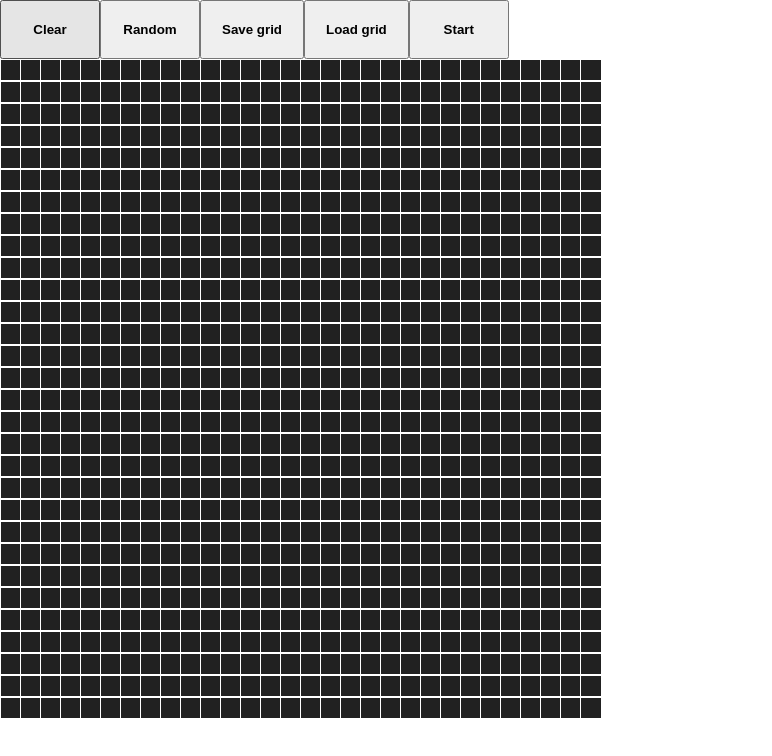
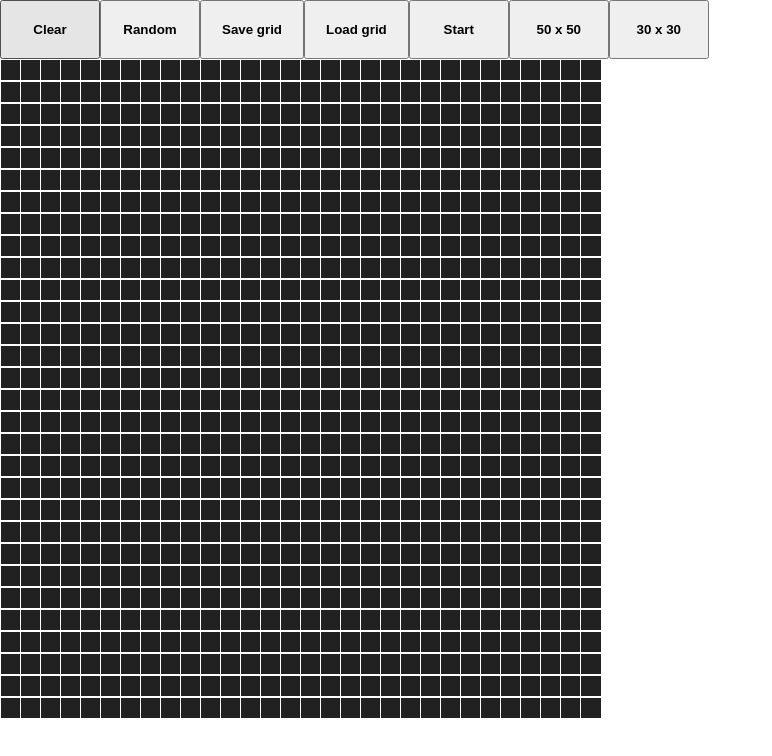
Before and after one commit to ahaku/the_game_of_life, a React (Create React App) app: page / in a window 1280 px wide. Shown: the top 756 px of the page, without its empty margins (0-772 px from the left). Built offline with nearby package versions, Linux system fonts and the light colour scheme.

Commit message:
custom size buttons added

```diff
--- a/src/Mainpage.jsx
+++ b/src/Mainpage.jsx
@@ -18,6 +18,7 @@ function Button(props) {
     return (
     <button
     className="Button"
+    disabled={props.disabled}
     onClick={props.onClick}
     >{props.title}</button>
     )
@@ -75,6 +76,14 @@ function Mainpage() {
             rows.push(Array.from(Array(numberCols), () => 0));
         }
         return rows;
+    }
+
+    function customSizeGridGenerate(r, c) {
+        const newGrid = [];
+        for (let i = 0; i < r; i++) {
+            newGrid.push(Array.from(Array(c), () => 0))
+        }
+        return newGrid;
     }
 
     const runningRef = useRef(running);
@@ -154,6 +163,26 @@ function Mainpage() {
                         }
                     }}
                 />
+                <Button
+                    title='50 x 50'
+                    disabled={runningRef.current ? true : false}
+                    onClick={() => {
+                        setGrid(customSizeGridGenerate(50, 50));
+                        setNumberRows(50);
+                        setNumberCols(50);
+                        setSavedGrid(customSizeGridGenerate(50, 50));
+                    }}
+                />
+                <Button
+                    title='30 x 30'
+                    disabled={runningRef.current ? true : false}
+                    onClick={() => {
+                        setGrid(customSizeGridGenerate(30, 30));
+                        setNumberRows(30);
+                        setNumberCols(30);
+                        setSavedGrid(customSizeGridGenerate(30, 30));
+                    }}
+                />
             </div>
             <Grid
             numberRows={numberRows}
```
